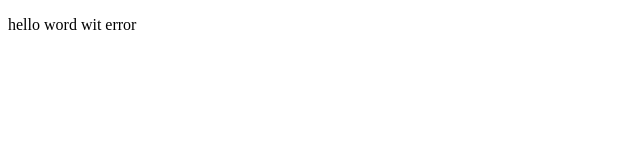
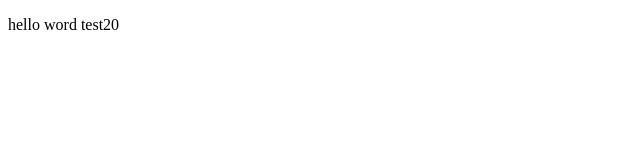
Before and after one commit to rennypetit/actions-nextjs, a Next.js app: page / in a window 1280 px wide. Shown: the top 160 px of the page, without its empty margins (0-640 px from the left). Built offline with nearby package versions, Linux system fonts and the light colour scheme.

Commit message:
update PageHome component to change displayed message to 'hello word test20'

```diff
--- a/src/app/page.tsx
+++ b/src/app/page.tsx
@@ -1,3 +1,3 @@
-export default function PageHome({ a }) {
-	return <p>hello word wit error</p>;
+export default function PageHome() {
+	return <p>hello word test20</p>;
 }
```
